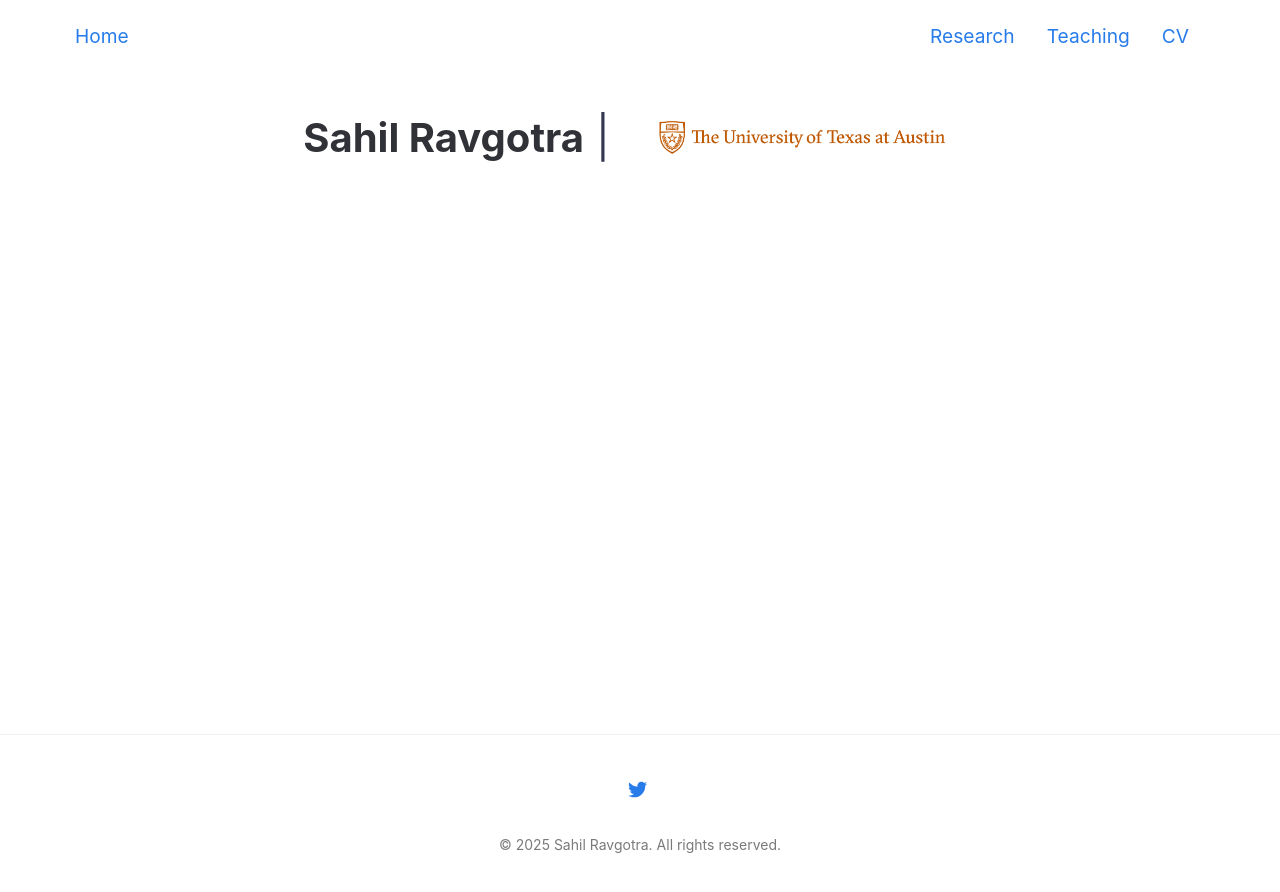
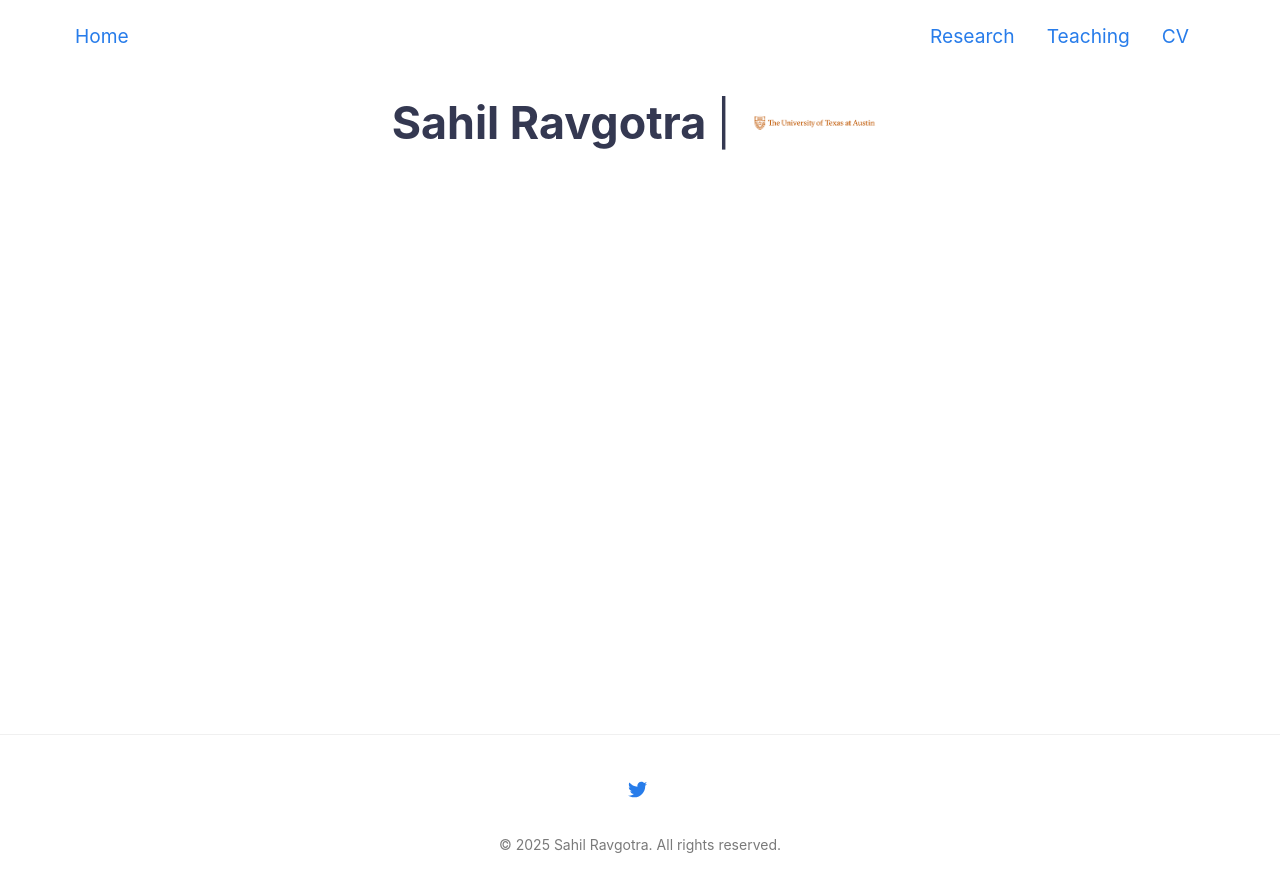
Before and after one commit to ravgotrasahil/ravgotrasahil-github.io, a Jekyll site: the page built from index.md, in a window 1280 px wide. Shown: the top 892 px of the page. Built offline with Jekyll 4.4.1, drawn with Linux system fonts in a browser that asks for light colours.

Commit message:
Update default.html

```diff
--- a/_layouts/default.html
+++ b/_layouts/default.html
@@ -19,12 +19,13 @@ layout: compress
 
    <!-- Custom Header Section -->
 <div style="background-color: white; padding: 90px 0 30px 0; text-align: center;">
-  <h1 style="font-size: 2.5rem; font-weight: 700; margin: 0; display: inline-block; vertical-align: middle;">
-    Sahil Ravgotra
-  </h1>
-  <span style="font-size: 2.6rem; margin: 0 12px; vertical-align: middle;">|</span>
-  <img src="{{ site.baseurl }}/assets/img/posts/UT_logo.png" alt="UT Logo" style="height: 95px; vertical-align: middle;">
+  <span style="display: inline-flex; align-items: center; gap: 10px;">
+    <span style="font-size: 2.8rem; font-weight: 700;">Sahil Ravgotra</span>
+    <span style="font-size: 2.8rem;">|</span>
+    <img src="{{ site.baseurl }}/assets/img/posts/UT_logo.png" alt="UT Logo" style="height: 40px; margin-bottom: 2px;">
+  </span>
 </div>
+
 
 
 
```
